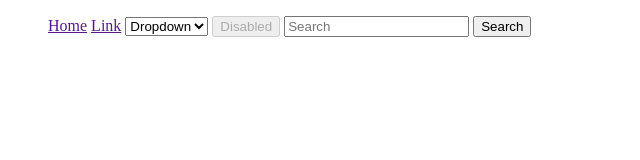
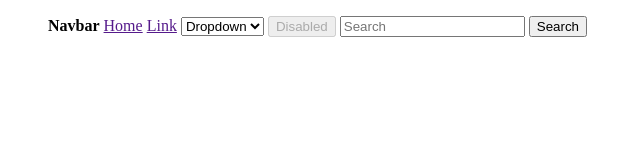
Before and after one commit to ilkericoz/navbar-exercise, a plain HTML site: page index.html in a window 1280 px wide. Shown: the whole page, without its empty margins (0-640 px from the left). Drawn offline with Linux system fonts and the light colour scheme.

```diff
--- a/index.html
+++ b/index.html
@@ -9,6 +9,7 @@
   <body>
     <nav>
       <ul>
+        <b>Navbar</b>
         <a href="">Home</a>
         <a href="">Link</a>
         <select>
```
